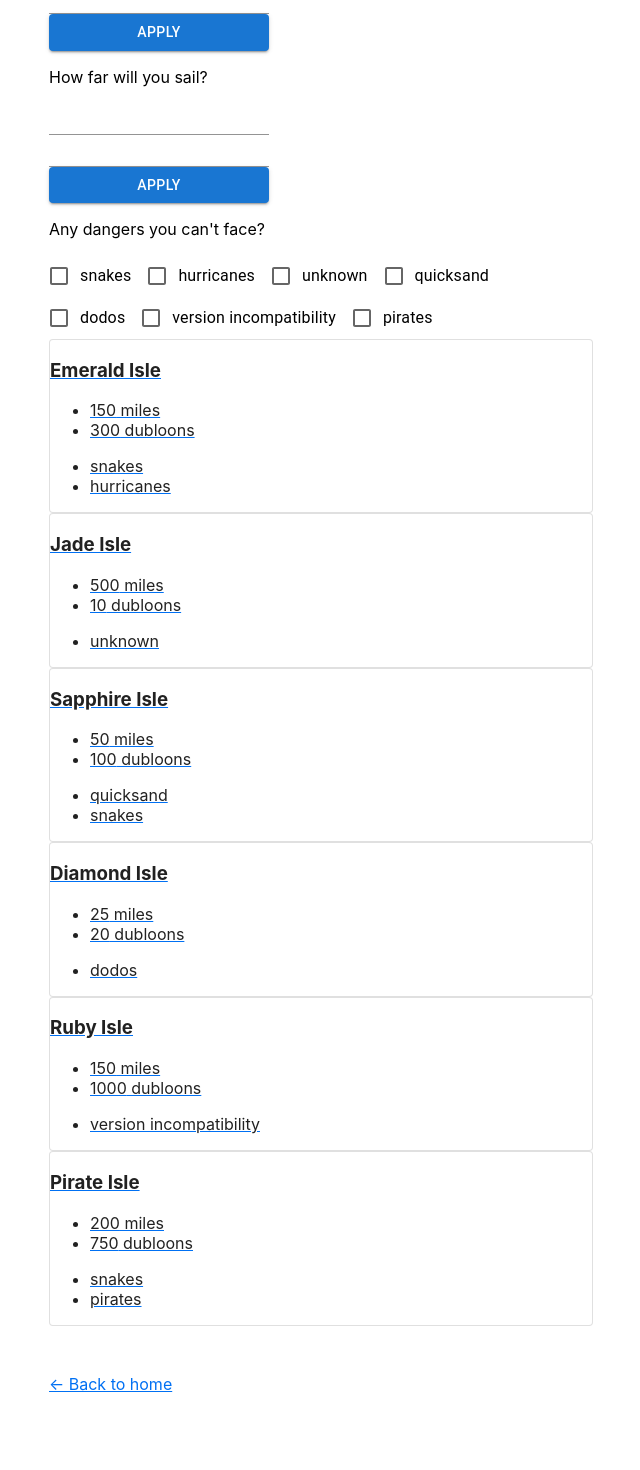
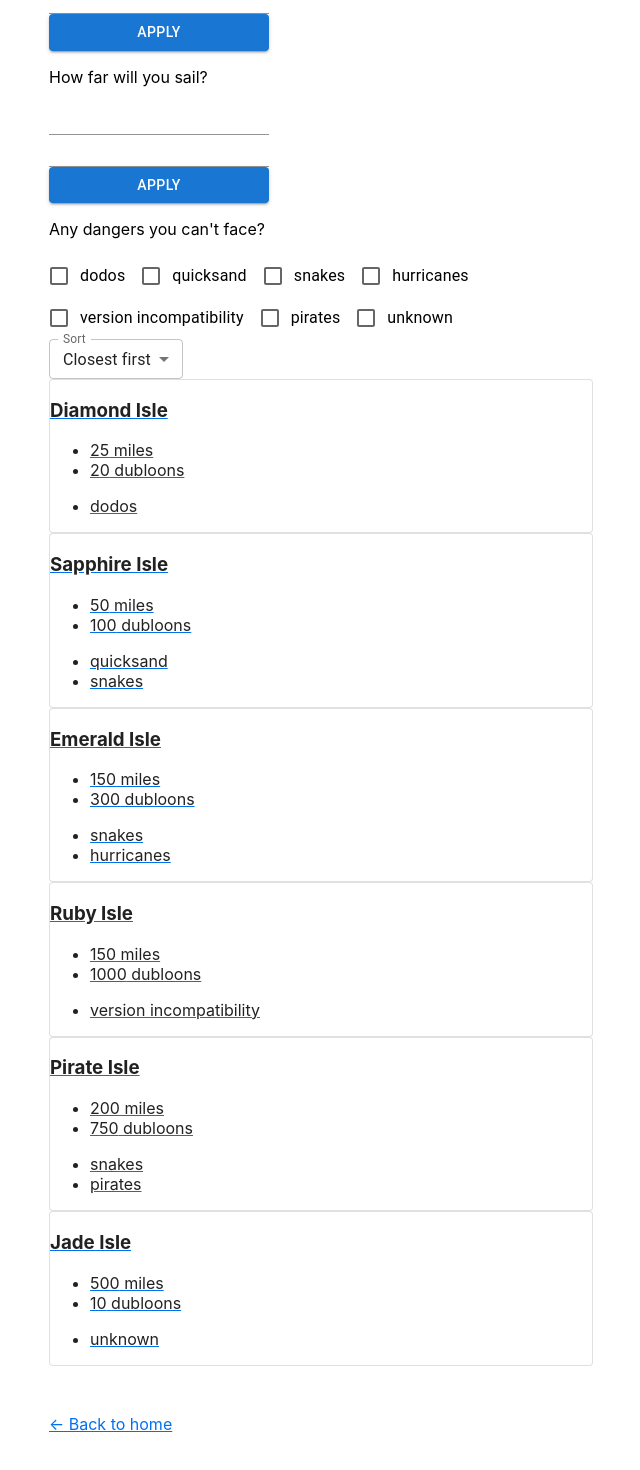
Before and after one commit to george-kirby/looty, a Next.js app: page /loots in a window 1280 px wide. Shown: the part 262-1732 px from the top of the page, without its empty margins (319-959 px from the left). Built offline with nearby package versions, Linux system fonts and the light colour scheme.

Commit message:
add sort functionality

```diff
--- a/pages/loots/index.js
+++ b/pages/loots/index.js
@@ -1,4 +1,5 @@
 import React, { useState, useEffect } from "react"
+import { FormControl, InputLabel, Select, MenuItem } from '@mui/material';
 import Layout from '../../components/layout';
 import LootCardsList from '../../components/LootCardsList';
 import LootsFilterBar from '../../components/LootsFilterBar';
@@ -22,9 +23,36 @@
         unwantedDangers: []
     });
     const [filteredLoots, setFilteredLoots] = useState(allLootsData);
+    const [activeSort, setActiveSort] = useState("distanceLow");
+
+    const sorting = {
+        distanceLow: {
+            displayText: "Closest first",
+            sortFunction: (a, b) => {
+                return a.distance - b.distance
+            },
+        },
+        distanceHigh: {
+            displayText: "Furthest first",
+            sortFunction: (a, b) => {
+                return b.distance - a.distance
+            }
+        },
+        valueHigh: {
+            displayText: "Value high-to-low",
+            sortFunction: (a, b) => {
+                return b.value - a.value
+            },
+        },
+        valueLow: {
+            displayText: "Value low-to-high",
+            sortFunction: (a, b) => {
+                return a.value - b.value
+            },
+        }
+    }
 
     useEffect(() => {
-        console.log("useEffect triggered")
         const newFilteredLoots = allLootsData.filter(loot => {
             const valueOk = (loot.value >= activeFilters.minValue) && (loot.value <= activeFilters.maxValue)
             const distanceOk = (loot.distance >= activeFilters.minDistance) && (loot.distance <= activeFilters.maxDistance)
@@ -34,11 +62,31 @@
         setFilteredLoots(newFilteredLoots)
         }, [activeFilters]);
 
+    const handleSortChange = (event) => {
+        setActiveSort(event.target.value)
+    }
+
     return (
         <Layout>
             <main>
             <LootsFilterBar { ...{ allLootsData, activeFilters, setActiveFilters } }/>
-            <LootCardsList loots={filteredLoots} />
+            <FormControl size="small">
+                <InputLabel>Sort</InputLabel>
+                <Select
+                    value={activeSort}
+                    label="Sort"
+                    onChange={handleSortChange}
+                >
+                    {Object.keys(sorting).map((objectKey, index) => {
+                        return (
+                            <MenuItem key={index} value={objectKey}>
+                                {sorting[objectKey].displayText}
+                            </MenuItem>
+                        )
+                    })}
+                </Select>
+            </FormControl>
+            <LootCardsList loots={filteredLoots.sort(sorting[activeSort].sortFunction)} />
 
             </main>
         </Layout>
```
